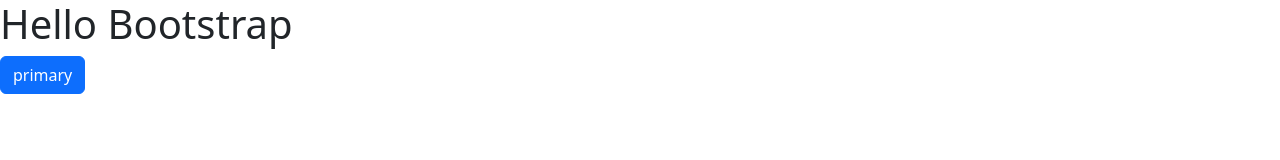
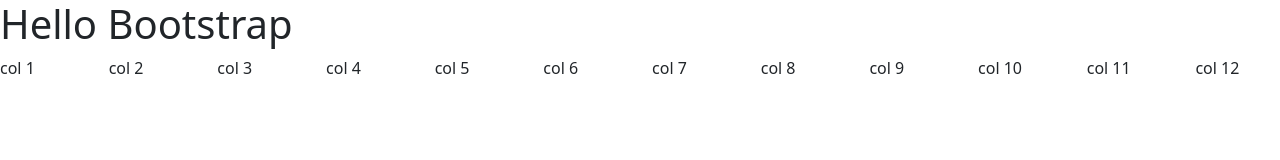
Before and after one commit to Fatma-Bouaniza/Bootstrap-Test, a plain HTML site: page index.html in a window 1280 px wide. Drawn offline with Linux system fonts and the light colour scheme.

Commit message:
modified index file

```diff
--- a/index.html
+++ b/index.html
@@ -11,7 +11,20 @@
 </head>
 <body>
     <h1>Hello Bootstrap</h1>
-    <button class="btn btn-primary">primary</button>
+    <div class="row">
+        <div class="col">col 1</div>
+        <div class="col">col 2</div>
+        <div class="col">col 3</div>
+        <div class="col">col 4</div>
+        <div class="col">col 5</div>
+        <div class="col">col 6</div>
+        <div class="col">col 7</div>
+        <div class="col">col 8</div>
+        <div class="col">col 9</div>
+        <div class="col">col 10</div>
+        <div class="col">col 11</div>
+        <div class="col">col 12</div>
+    </div>
     <!--Bootstrap js-->
     <script src="assets/js/bootstrap.bundle.min.js"></script>
     <!-- js-->
```
